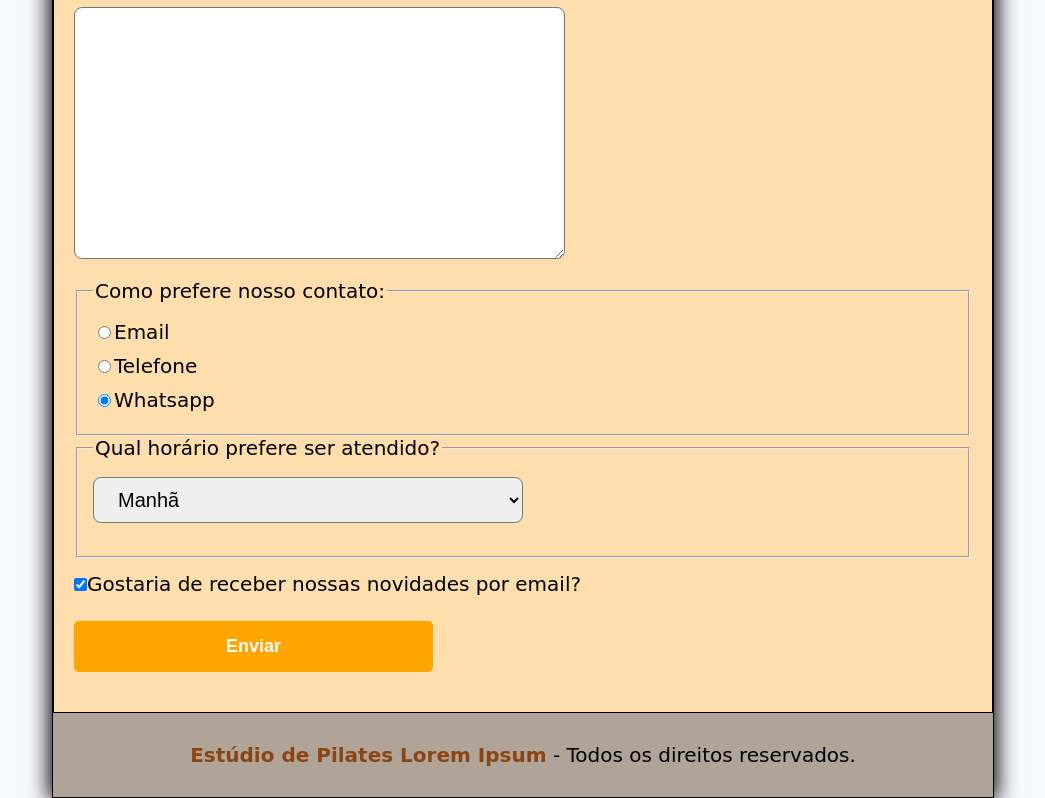
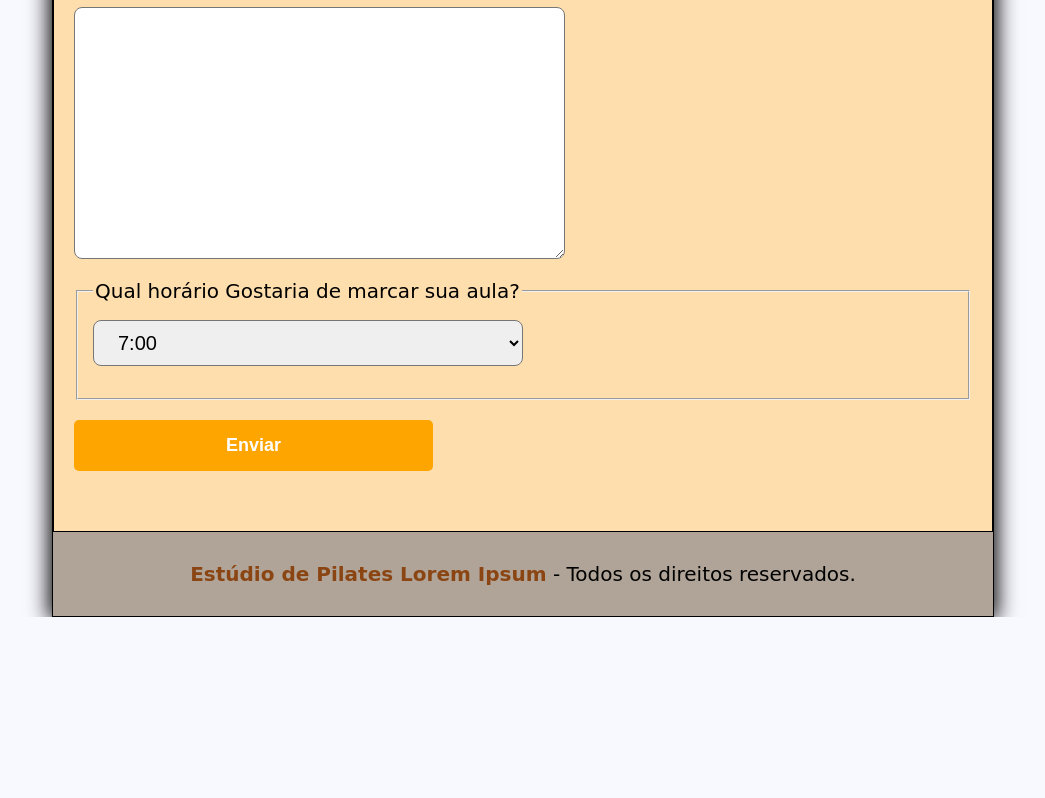
Before and after one commit to ViniciosBalduinoIFTM/FWD, a plain HTML site: page contatos.html in a window 1280 px wide. Shown: the part 567-1365 px from the top of the page, without its empty margins (117-1162 px from the left). After the commit the page ends 1184 px from the top, so only its background shows below. Drawn offline with Linux system fonts and the light colour scheme; a web font is replaced by a local one.

Commit message:
Add files via upload

```diff
--- a/contatos.html
+++ b/contatos.html
@@ -41,26 +41,20 @@
 				<textarea cols="70" rows="10" id="mensagem" class="input-padrao" required></textarea>
 
 				<fieldset>
-					<legend>Como prefere nosso contato: </legend>
-					<label class="input-contato"><input type="radio" name="contato" value="email"
-							class="input-contato">Email</label>
-
-					<label class="input-contato"><input type="radio" name="contato" value="telefone"
-							class="input-contato">Telefone</label>
-
-					<label class="input-contato"><input type="radio" name="contato" value="whatsapp" checked
-							class="input-contato">Whatsapp</label>
-				</fieldset>
-
-				<fieldset>
-					<legend>Qual horário prefere ser atendido?</legend>
+					<legend>Qual horário Gostaria de marcar sua aula?</legend>
 					<select class="input-padrao">
-						<option>Manhã</option>
-						<option>Tarde</option>
-						<option>Noite</option>
+						<option>7:00</option>
+						<option>8:00</option>
+						<option>9:00</option>
+						<option>10:00</option>
+						<option>13:00</option>
+						<option>14:00</option>
+						<option>15:00</option>
+						<option>16:00</option>
+						<option>17:00</option>
+						<option>18:00</option>
 					</select>
 				</fieldset>
-				<label><input type="checkbox" class="checkbox" checked>Gostaria de receber nossas novidades por email?</label>
 				<input type="submit" value="Enviar" class="enviar">
 			</form>
 		</section>
--- a/style.css
+++ b/style.css
@@ -142,12 +142,9 @@ form legend {
 	transform: scale(1.05);
 }
 
-.checkbox {
-	margin: 20px 0;
-}
-
 .enviar {
 	width: 40%;
+	margin: 20px 0;
 	padding: 15px 0;
 	background-color: orange;
 	color: white;
```
